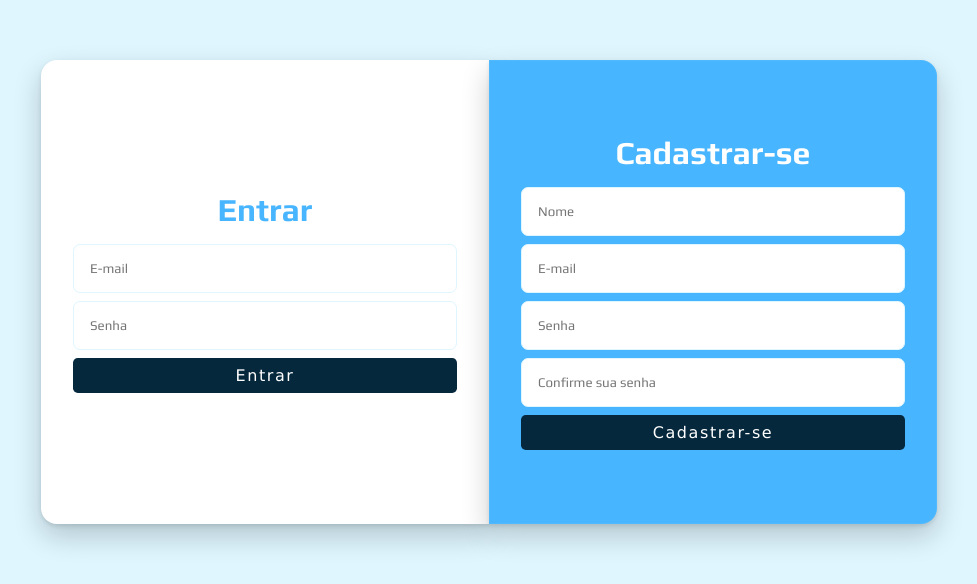
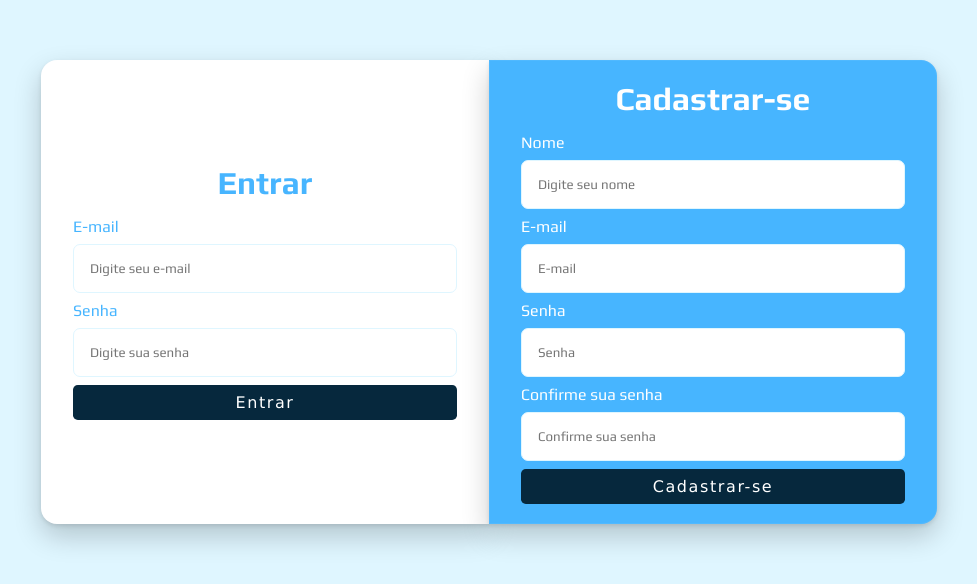
Before and after one commit to GuilhermeRS23/REACT_BreakNerds, a React (Vite) app: page /auth in a window 1280 px wide. Shown: the part 108-692 px from the top of the page, without its empty margins (151-1128 px from the left). Built offline with nearby package versions, Linux system fonts and the light colour scheme.

Commit message:
Alterações na parte de altenticação

```diff
--- a/src/components/Form/LoginForm/LoginForm.jsx
+++ b/src/components/Form/LoginForm/LoginForm.jsx
@@ -11,8 +11,10 @@ const LoginForm = () => {
 
     return (
         <form onSubmit={handleSubmit(onLogin)}>
-            <Input placeholder="E-mail" type="email" name="email" register={register} />
-            <Input placeholder="Senha" type="password" name="password" register={register}/>
+            <label htmlFor="email">E-mail</label>
+            <Input placeholder="Digite seu e-mail" type="email" name="email" id="email" register={register} />
+            <label htmlFor="password">Senha</label>
+            <Input placeholder="Digite sua senha" type="password" name="password" id="password" register={register}/>
             <Button type="submit" text="Entrar" />
         </form>
     )
--- a/src/components/Form/RegisterForm/RegisterForm.jsx
+++ b/src/components/Form/RegisterForm/RegisterForm.jsx
@@ -11,10 +11,14 @@ const RegisterForm = () => {
 
     return (
         <form onSubmit={handleSubmit(onRegister)}>
-            <Input type="text" placeholder="Nome" name="name" register={register} />
-            <Input type="email" placeholder="E-mail" name="email" register={register} />
-            <Input type="password" placeholder="Senha" name="password" register={register} />
-            <Input type="password" placeholder="Confirme sua senha" name="password" register={register} />
+            <label htmlFor="name">Nome</label>
+            <Input type="text" placeholder="Digite seu nome" name="name" id="name" register={register} />
+            <label htmlFor="email">E-mail</label>
+            <Input type="email" placeholder="E-mail" name="email" id="email" register={register} />
+            <label htmlFor="name">Senha</label>
+            <Input type="password" placeholder="Senha" name="password" id="password" register={register} />
+            <label htmlFor="name">Confirme sua senha</label>
+            <Input type="password" placeholder="Confirme sua senha" name="password" id="password" register={register} />
             <Button type="submit" text="Cadastrar-se" />
         </form >
     )
```
